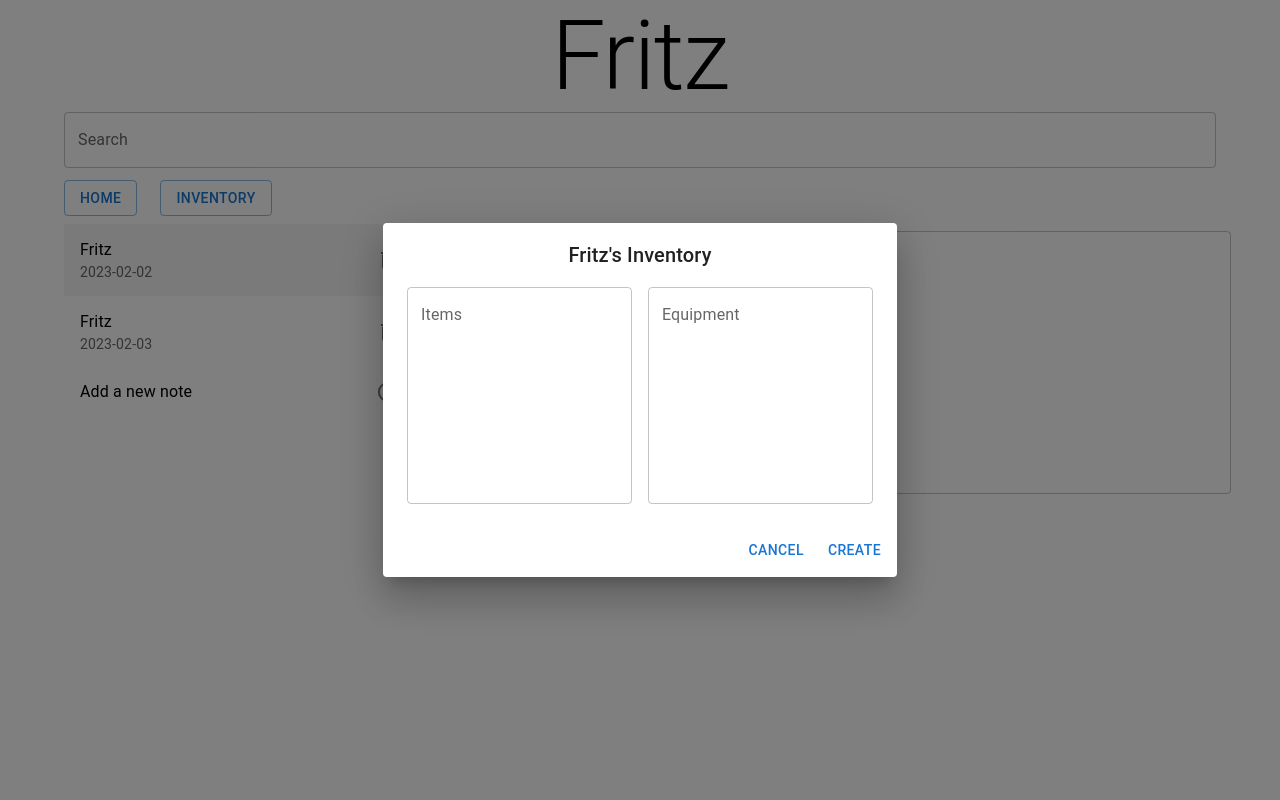
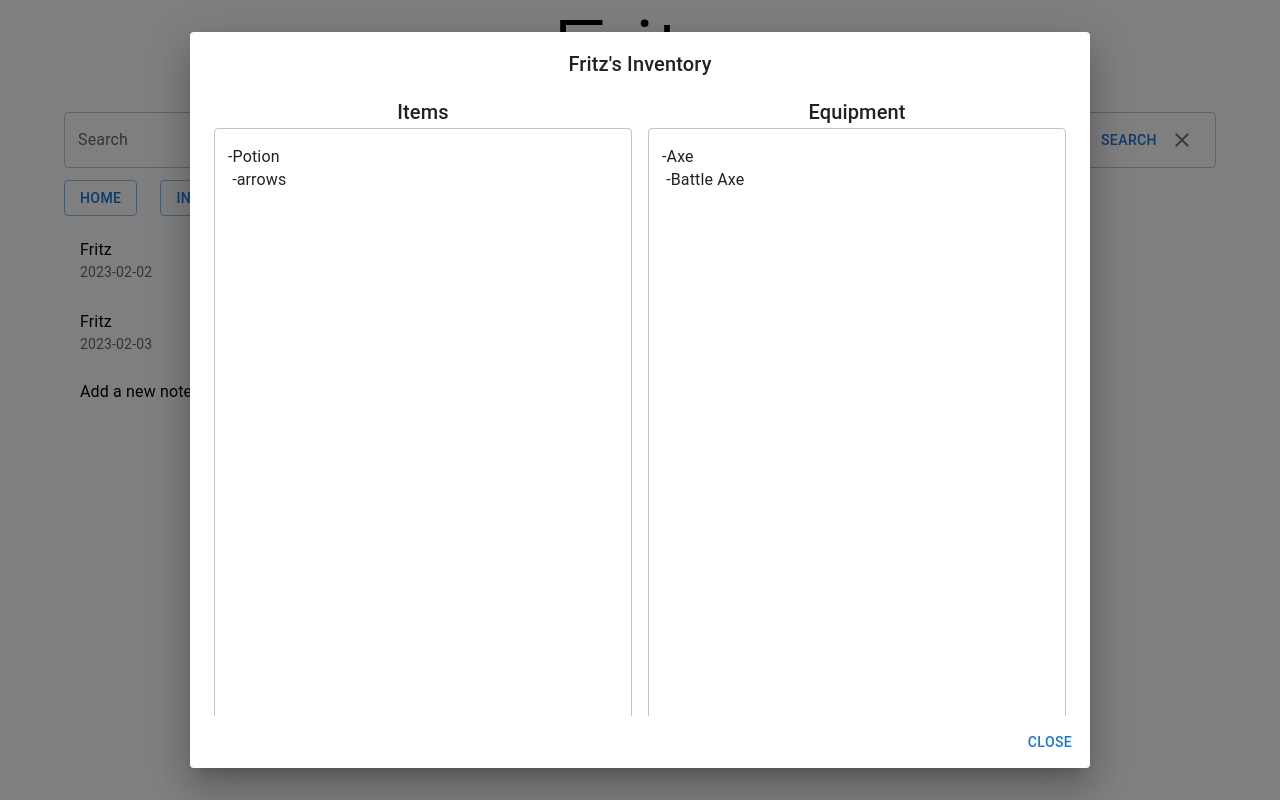
Before and after one commit to NateGiesbrecht/comp-3040-DND-tracker, a React (Create React App) app in the folder dndtracker/: page /Player/1 in a window 1280 px wide. Both pictures are taken after a click on the button "INVENTORY". Built offline with nearby package versions, Linux system fonts and the light colour scheme.

Commit message:
inventory + search

```diff
--- a/dndtracker/src/Data/Characters.js
+++ b/dndtracker/src/Data/Characters.js
@@ -7,23 +7,31 @@ export const characters = [
       { content: 'Took notes today', date: '2023-02-02' },
       { content: 'Took notes today again', date: '2023-02-03' },
     ],
+    equipment: '-Axe \n -Battle Axe',
+    items: '-Potion \n -arrows',
   },
   {
     id: '2',
     name: 'Squash',
     charClass: 'Barbarian',
     notes: [{ content: 'Took notes today', date: '2023-02-02' }],
+    equipment: '-Axe \n -Battle Axe',
+    items: '-Potion \n -arrows',
   },
   {
     id: '3',
     name: 'Alyia',
     charClass: 'Cleric',
     notes: [{ content: 'Took notes today', date: '2023-02-02' }],
+    equipment: '-Axe \n-Battle Axe',
+    items: '-Potion \n-arrows',
   },
   {
     id: '4',
     name: 'Carcis',
     charClass: 'Warlock',
     notes: [{ content: 'Took notes today', date: '2023-02-02' }],
+    equipment: '-Axe \n-Battle Axe',
+    items: '-Potion \n-arrows',
   },
 ];
--- a/dndtracker/src/Player/Inventory.js
+++ b/dndtracker/src/Player/Inventory.js
@@ -1,4 +1,4 @@
-import React from 'react';
+import React, { useState, useEffect } from 'react';
 import {
   Dialog,
   DialogTitle,
@@ -8,13 +8,33 @@ import {
   TextField,
   DialogActions,
   Button,
+  Typography,
   // Divider,
 } from '@mui/material';
 
 const Inventory = (props) => {
   const { open, handleClose, character } = props;
+  const [items, setItems] = useState('');
+  const [equipment, setEquipment] = useState('');
+
+  useEffect(() => {
+    setItems(character.items);
+    setEquipment(character.equipment);
+  }, []);
+
+  const handleOnBlur = (e, type) => {
+    switch (type) {
+      case 'items':
+        character.items = e.target.value;
+        break;
+      case 'equipment':
+        character.equipment = e.target.value;
+        break;
+    }
+  };
+
   return (
-    <Dialog open={open} onClose={handleClose}>
+    <Dialog open={open} onClose={handleClose} fullWidth maxWidth="md">
       <DialogTitle id="alert-dialog-title" align="center">
         {`${character.name}'s Inventory`}
       </DialogTitle>
@@ -22,18 +42,39 @@ const Inventory = (props) => {
         <DialogContentText id="alert-dialog-description"></DialogContentText>
         <Grid container spacing={2}>
           <Grid item xs={6}>
-            <TextField fullWidth rows={8} multiline label="Items" />
+            <Typography variant="h6" align="center">
+              Items
+            </Typography>
+            <TextField
+              fullWidth
+              rows={30}
+              multiline
+              value={items}
+              onChange={(e) => setItems(e.target.value)}
+              onBlur={(e) => {
+                handleOnBlur(e, 'items');
+              }}
+            />
           </Grid>
           <Grid item xs={6}>
-            <TextField fullWidth rows={8} multiline label="Equipment" />
+            <Typography variant="h6" align="center">
+              Equipment
+            </Typography>
+            <TextField
+              fullWidth
+              rows={30}
+              multiline
+              value={equipment}
+              onChange={(e) => setEquipment(e.target.value)}
+              onBlur={(e) => {
+                handleOnBlur(e, 'equipment');
+              }}
+            />
           </Grid>
         </Grid>
       </DialogContent>
       <DialogActions>
-        <Button onClick={handleClose}>Cancel</Button>
-        <Button onClick={handleClose} autoFocus>
-          Create
-        </Button>
+        <Button onClick={handleClose}>Close</Button>
       </DialogActions>
     </Dialog>
   );
--- a/dndtracker/src/Player/PlayerNotes.js
+++ b/dndtracker/src/Player/PlayerNotes.js
@@ -9,19 +9,23 @@ import {
   Button,
   Grid,
   ListItemIcon,
+  IconButton,
 } from '@mui/material';
 import { Delete } from '@mui/icons-material';
 import AddCircleOutlineIcon from '@mui/icons-material/AddCircleOutline';
 import { Link, useParams } from 'react-router-dom';
 import Inventory from './Inventory';
 import { characters } from '../Data/Characters';
+import ClearIcon from '@mui/icons-material/Clear';
 
 export const PlayerNotes = () => {
   const params = useParams();
   const forceUpdate = useForceUpdate();
   const [note, setNote] = useState('');
-  const [selectedIndex, setSelectedIndex] = useState(0);
+  const [selectedIndex, setSelectedIndex] = useState(-1);
   const [openInventory, setOpenInventory] = useState(false);
+  const [search, setSearch] = useState('');
+  const [matchedIndexes, setMatchedIndexes] = useState([]);
 
   function useForceUpdate() {
     const [, setValue] = useState(0); // integer state
@@ -89,6 +93,35 @@ export const PlayerNotes = () => {
   const handleOpenInventory = () => {
     setOpenInventory(true);
   };
+
+  const handleSearch = () => {
+    console.log('Searching for: ', search);
+    console.log('inside : ', character.notes);
+    const matches = [];
+    for (let i = 0; i < character.notes.length; i++) {
+      console.log(character.notes[i].content);
+      console.log(character.notes[i].content.includes(search));
+      if (character.notes[i].content.includes(search)) {
+        console.log('here');
+        matches.push(i);
+      }
+    }
+    console.log('matches', matches);
+    setMatchedIndexes([...matches]);
+  };
+
+  const selectColor = (index) => {
+    if (matchedIndexes.includes(index)) {
+      return '#FEFF9D';
+    } else {
+      return index === selectedIndex ? '#f5f5f5' : '';
+    }
+  };
+
+  const handleClearClick = () => {
+    setSearch('');
+    setMatchedIndexes([]);
+  };
   return (
     <>
       <Inventory
@@ -101,7 +134,29 @@ export const PlayerNotes = () => {
       </Typography>
 
       <Container>
-        <TextField fullWidth label="Search" sx={{ marginBottom: '1%' }} />
+        <TextField
+          fullWidth
+          label="Search"
+          sx={{ marginBottom: '1%' }}
+          value={search}
+          onChange={(e) => {
+            setSearch(e.target.value);
+          }}
+          InputProps={{
+            endAdornment: (
+              <>
+                <Button onClick={handleSearch}>Search</Button>
+                <IconButton
+                  sx={{ visibility: 'visible' }}
+                  onClick={handleClearClick}
+                >
+                  <ClearIcon />
+                </IconButton>
+              </>
+            ),
+          }}
+        />
+
         <Button
           component={Link}
           to={'/'}
@@ -121,6 +176,10 @@ export const PlayerNotes = () => {
         </Button>
         <Grid container>
           <Grid item xs={4}>
+            <Container
+              style={{ maxHeight: '485px', overflow: 'auto' }}
+              disableGutters
+            >
               <List>
                 {character.notes.map((note, index) => (
                   <ListItem
@@ -128,7 +187,8 @@ export const PlayerNotes = () => {
                     onClick={() => handleItemClick(note.content, index)}
                     sx={{
                       cursor: 'pointer',
-                    backgroundColor: index === selectedIndex ? '#f5f5f5' : '',
+                      backgroundColor: selectColor(index),
+                      //backgroundColor: index === selectedIndex ? '#f5f5f5' : '',
                       '&:hover': {
                         backgroundColor: '#f5f5f5',
                       },
@@ -164,6 +224,7 @@ export const PlayerNotes = () => {
                   </ListItemIcon>
                 </ListItem>
               </List>
+            </Container>
           </Grid>
           <Grid item xs={8}>
             {selectedIndex === -1 ? (
@@ -182,17 +243,13 @@ export const PlayerNotes = () => {
                   label="Write your note"
                   variant="outlined"
                   multiline
-                  rows={10}
+                  rows={19}
                   value={note}
                   onChange={(e) => setNote(e.target.value)}
+                  onBlur={() => {
+                    handleSave();
+                  }}
                 />
-                <Button
-                  variant="contained"
-                  onClick={handleSave}
-                  sx={{ marginTop: '2%', marginLeft: '2%' }}
-                >
-                  Save
-                </Button>{' '}
               </>
             )}
           </Grid>
```
Lines whose indentation alone changed are shown as unchanged.
